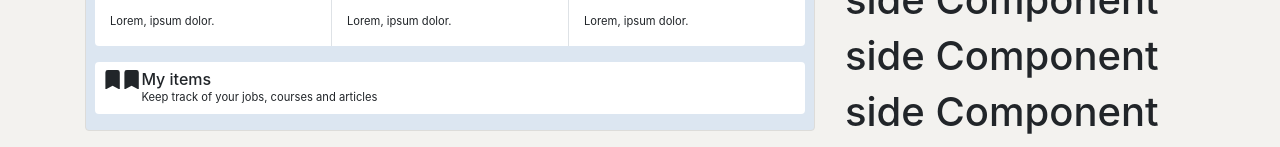
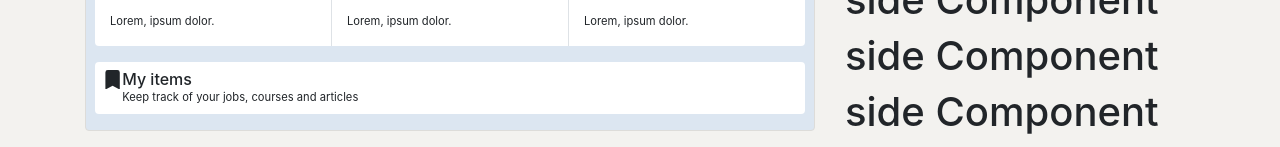
Before and after one commit to a-pyro/build-week-2-linkedin, a React (Create React App) app: page /profile/me in a window 1280 px wide. Shown: the part 360-507 px from the top of the page. Built offline with nearby package versions, Linux system fonts and the light colour scheme; no server answers.

Commit message:
minor fixes

```diff
--- a/src/components/home/main-component/Dashboard.jsx
+++ b/src/components/home/main-component/Dashboard.jsx
@@ -2,8 +2,6 @@ import React, { Component } from 'react';
 import { Row, Container, Col } from 'react-bootstrap';
 import { BsBookmarkFill } from 'react-icons/bs';
 import styled from 'styled-components';
-
-// https://static-exp1.licdn.com/sc/h/4npmnn7reasq18uq6qp3ojhqn
 
 export default class Dashboard extends Component {
   render() {
@@ -29,7 +27,7 @@ export default class Dashboard extends Component {
         </Row>
         <Row className='bg-white mt-3 p-2 rounded my-items'>
           <BsBookmarkFill />
-          <BsBookmarkFill className='second-icon' />
+
           <div>
             <h6 className='m-0'>My items</h6>
             <p className='m-0'>Keep track of your jobs, courses and articles</p>
--- a/src/index.css
+++ b/src/index.css
@@ -20,6 +20,7 @@ code {
   --color-primary-btn: rgb(10, 102, 194);
   --color-hover-btn: rgb(0, 65, 130);
   --color-hover-section: rgba(112, 181, 249, 0.2);
+  --border-color-cards: #dddcd9;
 }
 
 #root {
```
